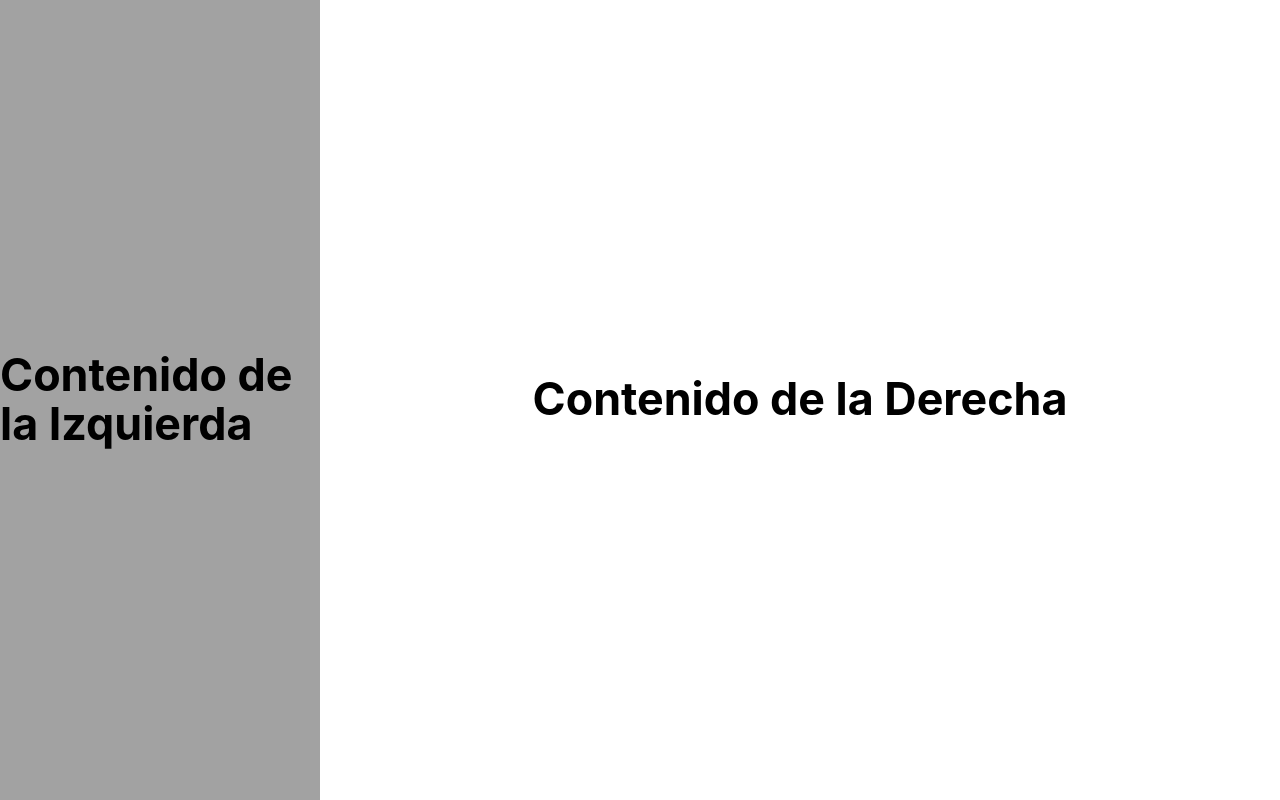
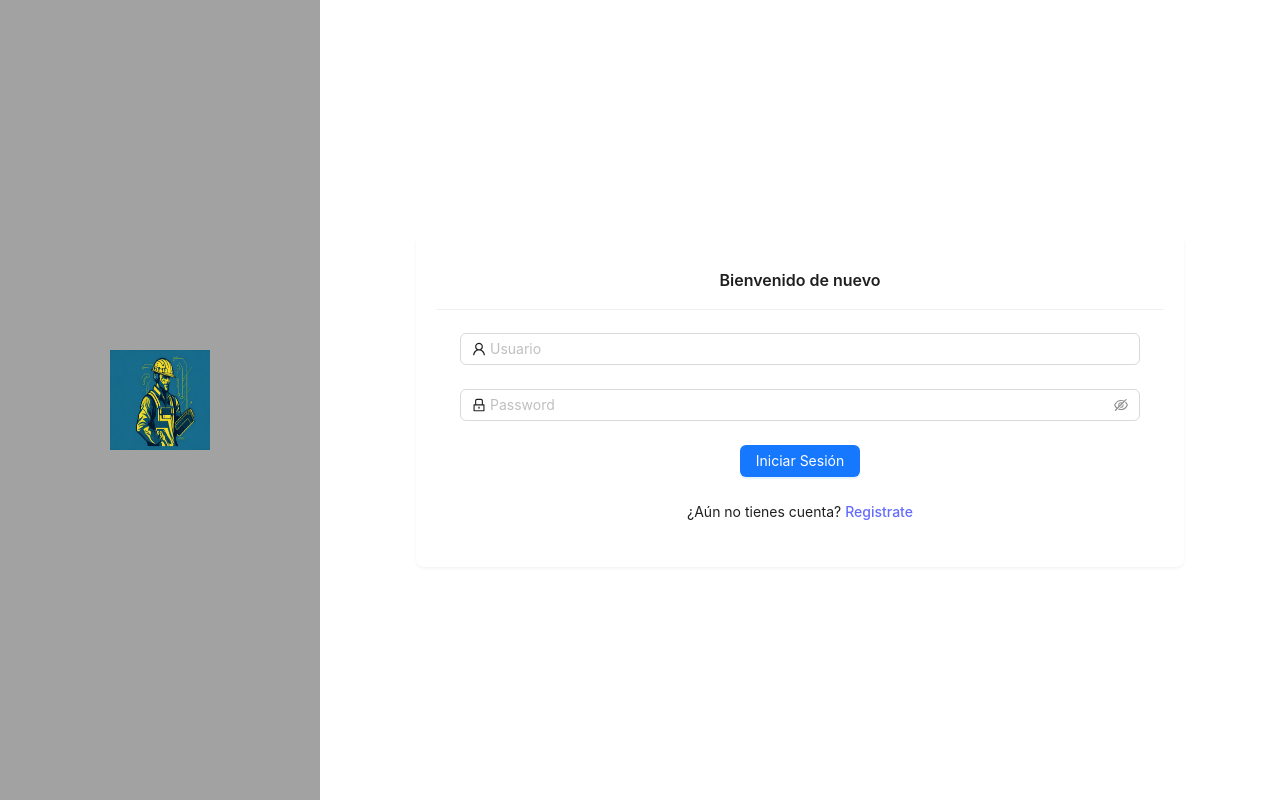
Before and after one commit to ArmandoGJ19/intro-antd, a React (Vite) app: page / in a window 1280 px wide. Built offline with nearby package versions, Linux system fonts and the light colour scheme.

Commit message:
feat(frontend): apartado de login con una imagen

```diff
--- /dev/null
+++ b/src/components/Form-login/FormLogin.css
@@ -0,0 +1,11 @@
+.responsive-card{
+    text-align: center;
+    width: 80%;
+    max-width: 800px;
+    margin: 0;
+    padding: 20px;
+}
+.imagen{
+    width: 100px;
+    height: 100px;
+}
--- /dev/null
+++ b/src/components/Form-login/Imagen.jsx
@@ -0,0 +1,11 @@
+import Imagenface from '../../assets/images.jpg'
+
+const Imagen = () => {
+    return (
+        //<img src='https://www.imprentaonline.net/blog/wp-content/webpc-passthru.php?src=https://www.imprentaonline.net/blog/wp-content/uploads/DALL%C2%B7E-2023-10-16-10.41.49-Illustration-depicting-a-humanoid-robot-with-half-of-its-face-transparent-revealing-intricate-circuits-and-gears-inside.-The-robot-is-holding-a-light-1.png&nocache=1'></img>
+        <img className='imagen' src={Imagenface} alt='Imagen new'></img>
+
+    );
+}
+
+export default Imagen;
--- /dev/null
+++ b/src/components/Form-login/index.jsx
@@ -0,0 +1,61 @@
+
+import {Form, Input, Button, Card} from 'antd';
+import { UserOutlined, LockOutlined } from '@ant-design/icons';
+import './FormLogin.css'
+const Login = () => {
+    const onFinish= (values)=>{
+        console.log('Success:', values);
+    }
+    return(
+
+        <>
+            <Card
+                title="Bienvenido de nuevo"
+                bordered={false}
+                className='responsive-card'
+            >
+                <Form
+                    name="normal-login"
+                    className='login-form'
+                    initialValues={{
+                        remember:true,
+                    }}
+
+                    onFinish={onFinish}
+
+                >
+                    <Form.Item
+                        name="username"
+                        rules={[{
+                            required: true,
+                            message: 'Por favor ingrese su usuario'
+                        }
+                        ]}
+                    >
+                        <Input prefix = {<UserOutlined/>} placeholder='Usuario'/>
+                    </Form.Item>
+
+                    <Form.Item
+                        name="password"
+                        rules={[{
+                            required: true,
+                            message: 'Por favor ingrese su contraseña'
+                        }
+                        ]}
+                    >
+                        <Input.Password prefix = {<LockOutlined/>} placeholder='Password'/>
+                    </Form.Item>
+                    <Form.Item>
+                        <Button type='primary' htmlType='submit' className='login-form-buttton'>
+                            Iniciar Sesión
+                        </Button>
+                    </Form.Item>
+                    ¿Aún no tienes cuenta? <a href=''>Registrate</a>
+                </Form>
+
+            </Card>
+        </>
+    )
+}
+
+export default Login
--- a/src/components/Layout/index.jsx
+++ b/src/components/Layout/index.jsx
@@ -1,19 +1,20 @@
 
 import {Col, Row} from "antd";
 import './LayoutComponent.css'
-
+import Imagen from "../Form-login/Imagen.jsx";
+import FormLogin from "../Form-login/index.jsx";
 const LayoutComponent = () => {
     return (
         <div className="Layout-container">
             <Row>
                 <Col xs={0} sd={0} md={14} lg={6}>
                     <div className="content-left">
-                        <h1 className="title"> Contenido de la Izquierda</h1>
+                        <Imagen/>
                     </div>
                 </Col>
                 <Col xs={24} sm={24} md={20} lg={18}>
                     <div className="content-right">
-                        <h1 className="title"> Contenido de la Derecha</h1>
+                        <FormLogin/>
                     </div>
                 </Col>
             </Row>
```
Also changed, not shown: src/assets/images.jpg (added).
